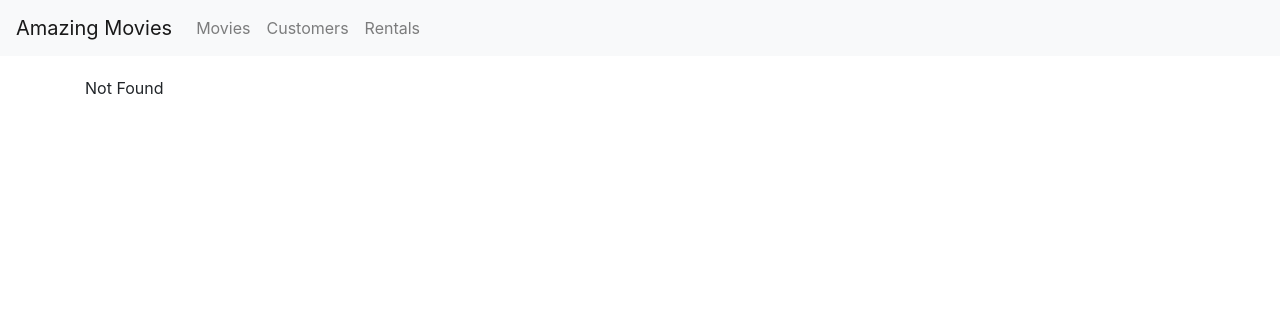
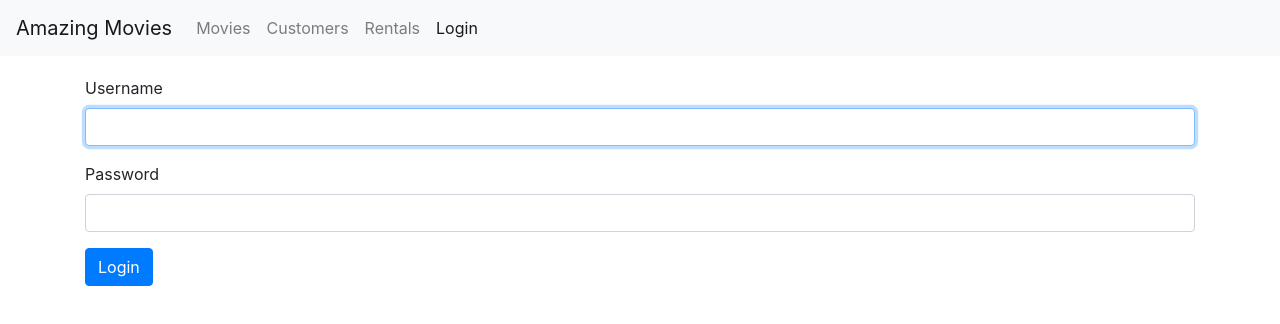
Before and after one commit to nikhilkadu/movie-library, a React (Create React App) app: page /login in a window 1280 px wide. Before the commit this address led to /not-found. Shown: the top 324 px of the page. Built offline with nearby package versions, Linux system fonts and the light colour scheme.

Commit message:
Add a login form. Read the input values. Set autofocus to Username.

```diff
--- a/src/App.js
+++ b/src/App.js
@@ -1,12 +1,15 @@
 import React from "react";
 import { Route, Redirect, Switch } from "react-router-dom";
-import "./App.css";
+
 import Movies from "./components/movies";
 import Movie from "./components/movie";
 import Navbar from "./components/navbar";
 import Rentals from "./components/rentals";
 import Customers from "./components/customers";
 import NotFound from "./components/not-found";
+import LoginForm from "./components/login-form";
+
+import "./App.css";
 
 function App() {
   return (
@@ -14,6 +17,7 @@ function App() {
       <Navbar />
       <main className="container">
         <Switch>
+          <Route path="/login" component={LoginForm} />
           <Route path="/movies/:id" render={props => <Movie {...props} />} />
           <Route
             path="/movies"
--- /dev/null
+++ b/src/components/login-form.jsx
@@ -0,0 +1,43 @@
+import React, { Component } from "react";
+
+class LoginForm extends Component {
+  state = {};
+  username = React.createRef();
+
+  handleSubmitForm(e) {
+    e.preventDefault(); // Prevent default behavior
+    if (this.username)
+      console.log("Form Submitted by ", this.username.current.value);
+  }
+
+  componentDidMount() {
+    this.username.current.focus();
+  }
+
+  render() {
+    return (
+      <div>
+        <form onSubmit={e => this.handleSubmitForm(e)}>
+          <div className="form-group">
+            <label htmlFor="login">Username</label>
+            <input
+              ref={this.username}
+              className="form-control"
+              type="text"
+              id="login"
+            />
+          </div>
+          <div className="form-group">
+            <label htmlFor="pass">Password</label>
+            <input className="form-control" type="text" id="pass" />
+          </div>
+          <button type="submit" className="btn btn-primary">
+            Login
+          </button>
+        </form>
+      </div>
+    );
+  }
+}
+
+export default LoginForm;
--- a/src/components/movies.jsx
+++ b/src/components/movies.jsx
@@ -5,7 +5,6 @@ import { paginate } from "../utils/paginate";
 import ListGroup from "./common/ListGroup";
 import MoviesTable from "./MoviesTable";
 import _ from "lodash";
-import { Link } from "react-router-dom";
 
 class Movies extends Component {
   state = {
--- a/src/components/navbar.jsx
+++ b/src/components/navbar.jsx
@@ -17,6 +17,9 @@ const Navbar = () => {
           <NavLink className="nav-link nav-item" to="/rentals">
             Rentals
           </NavLink>
+          <NavLink className="nav-link nav-item" to="/login">
+            Login
+          </NavLink>
         </div>
       </div>
     </nav>
```
